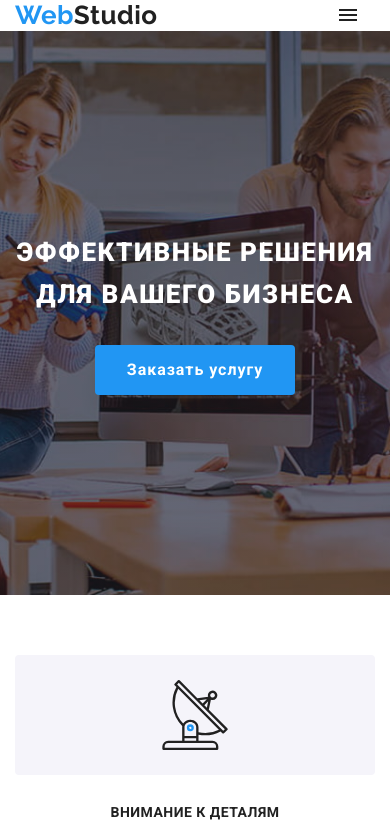
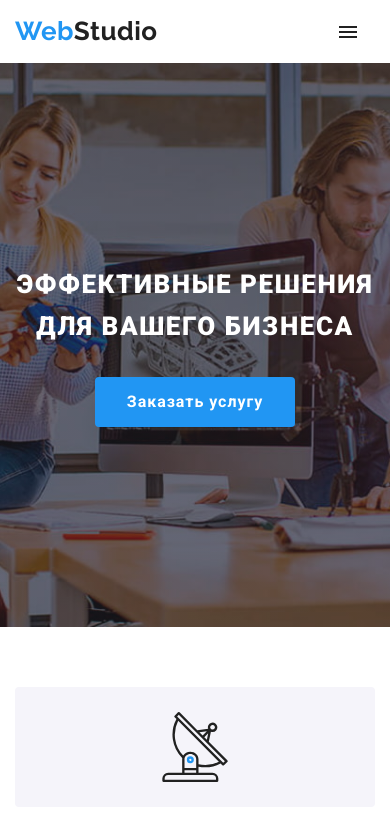
Before and after one commit to NikitaSokolovUA/WebStudio, a plain HTML site: page index.html in a window 390 px wide. Shown: the top 828 px of the page. Drawn offline with nearby package versions, Linux system fonts and the light colour scheme.

Commit message:
измениль паддинг в хедере при ширине екрана 767пх

```diff
--- a/sass/components/_logo.scss
+++ b/sass/components/_logo.scss
@@ -6,6 +6,11 @@
     font-weight: 700;
     font-size: 26px;
     line-height: 1.19;
+
+    @media screen and (max-width: 767px) {
+            padding-top: 16px;
+            padding-bottom: 16px;
+        }
 }
 
 .logo--accent {
--- a/sass/components/_menu-mobile.scss
+++ b/sass/components/_menu-mobile.scss
@@ -1,7 +1,7 @@
 .header__menu-button{
     position: absolute;
     right: 22px;
-    top: -5px;
+    top: 12px;
 
     z-index: 9999;
     display: flex;
```
Also changed, not shown: css/main.css, css/main.min.css, 2 other files.
